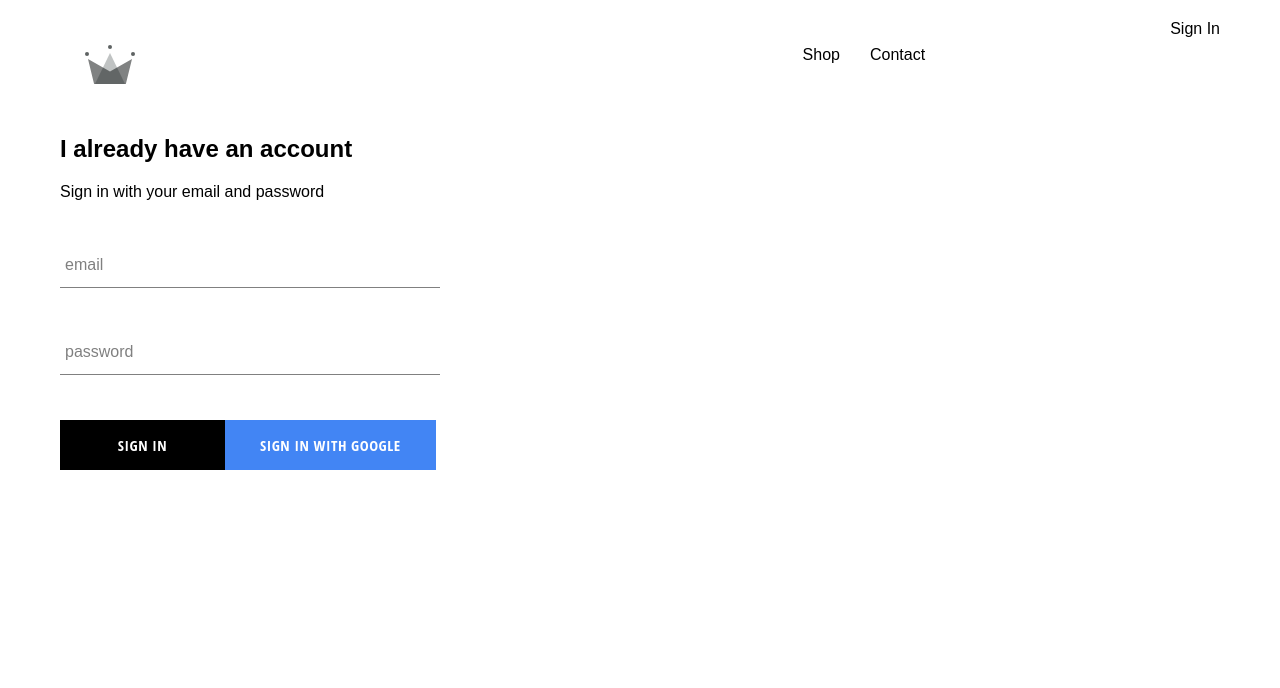
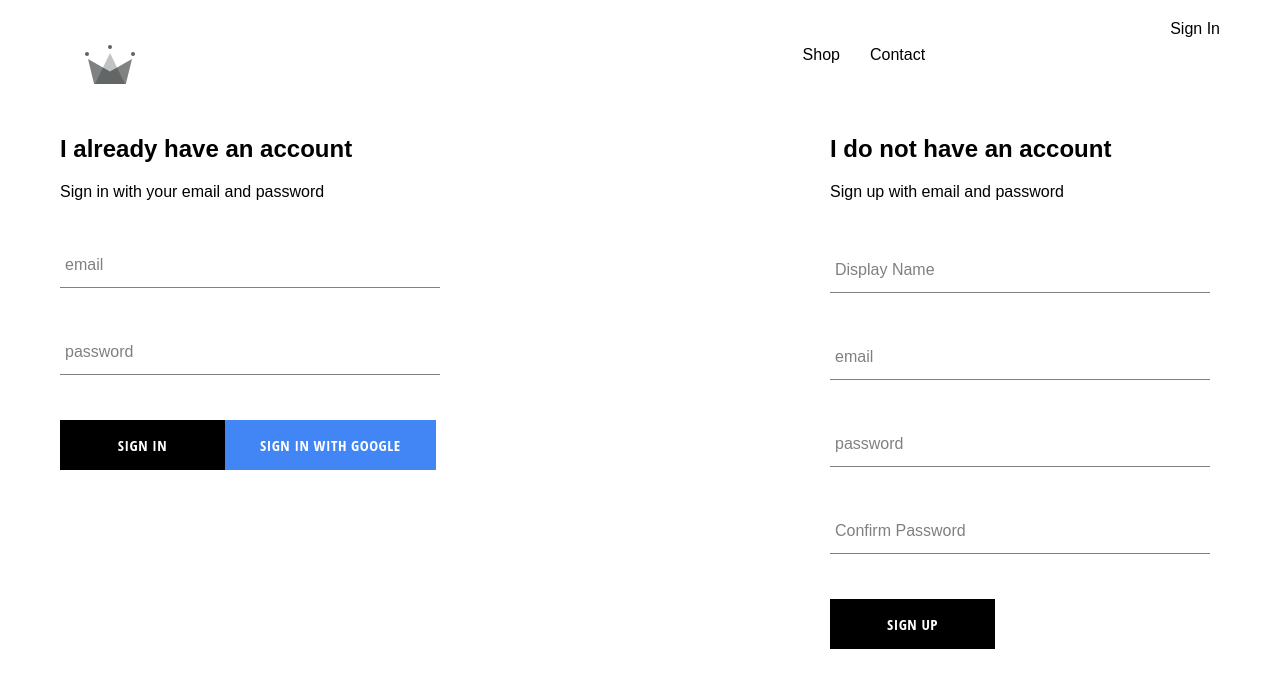
Before and after one commit to Ashraf-Raneem/Vasper-Clothing, a React (Create React App) app: page /signIn in a window 1280 px wide. Shown: the top 688 px of the page. Built offline with nearby package versions, Linux system fonts and the light colour scheme; no server answers.

Commit message:
sign up and sign in implemented

```diff
--- a/src/component/sign-in/sign-in.component.jsx
+++ b/src/component/sign-in/sign-in.component.jsx
@@ -27,7 +27,7 @@
     render () {
         return (
             <div className= "sign-in">
-                <h2>I already have an account</h2>
+                <h2 >I already have an account</h2>
                 <span>Sign in with your email and password</span>
 
                 <form onSubmit={this.handleSubmit}>
--- /dev/null
+++ b/src/component/sign-up/signUp.component.jsx
@@ -0,0 +1,107 @@
+import React from 'react'
+
+import CustomButtom from '../custom-button/custom-button.component'
+import FormInput from '../form-input/form-input.component'
+
+import {auth, createUserProfileDocument} from '../../firebase/firebase.utils'
+
+import './signUp.styles.scss'
+
+class SignUp extends React.Component {
+    constructor (){
+        super()
+
+        this.state = {
+            displayName : '',
+            email :'',
+            password : '',
+            confirmPassword : ''
+        }
+    }
+
+    handleSubmit = async event => {
+        event.preventDefault()
+        const {displayName, email, password , confirmPassword} = this.state
+
+        if (password != confirmPassword) {
+            alert('Passwards dont match')
+            return
+        }
+
+        try {
+            const {user} = await auth.createUserwithEmailAndPassword(email,password)
+            createUserProfileDocument(user , {displayName})
+
+            this.setState ({
+                displayName :'',
+                email : '',
+                password : '',
+                confirmPassword : ''
+            })
+
+        }catch (error) {
+            console.log (error)
+        }
+
+    }
+
+    handleChange = event => {
+        const {name, value} = event.target
+
+        this.setState({[name] : value})
+    }
+
+    render (){
+        const {displayName, email, password , confirmPassword} = this.state
+        return (
+            <div className='sign-up-form'>
+                <h2>I do not have an account</h2>
+                <span>Sign up with email and password</span>
+                <form className='title' onSubmit={this.handleSubmit}>
+                    <FormInput
+                        type='text'
+                        name='displayName'
+                        value={displayName}
+                        onChange= {this.handleChange}
+                        label='Display Name'
+                        required
+                    >
+                    </FormInput>
+
+                    <FormInput
+                        type='email'
+                        name='Email'
+                        value={email}
+                        onChange= {this.handleChange}
+                        label='email'
+                        required
+                    >
+                    </FormInput>
+
+                    <FormInput
+                        type='password'
+                        name='password'
+                        value={password}
+                        onChange= {this.handleChange}
+                        label='password'
+                        required
+                    >
+                    </FormInput>
+
+                    <FormInput
+                        type='password'
+                        name='confirmPassword'
+                        value={confirmPassword}
+                        onChange= {this.handleChange}
+                        label='Confirm Password'
+                        required
+                    >
+                    </FormInput>
+
+                    <CustomButtom type='submit' > SIGN UP </CustomButtom>
+                </form>
+            </div>
+        )
+    }
+}
+export default SignUp
--- /dev/null
+++ b/src/component/sign-up/signUp.styles.scss
@@ -0,0 +1,8 @@
+.sign-up-form {
+    display: flex;
+    flex-direction: column;
+    width: 380px;
+}
+.title {
+    margin: 5px 0px;
+}
--- a/src/firebase/firebase.utils.js
+++ b/src/firebase/firebase.utils.js
@@ -14,13 +14,36 @@
   };
 
   firebase.initializeApp(config);
+  export const createUserProfileDocument = async (userAuth, additionalData) => {
+    if (!userAuth) return;
+
+    const userRef = firestore.doc(`users/${userAuth.uid}`);
+
+    const snapShot = await userRef.get();
+
+    if (!snapShot.exists) {
+      const { displayName, email } = userAuth;
+      const createdAt = new Date();
+      try {
+        await userRef.set({
+          displayName,
+          email,
+          createdAt,
+          ...additionalData
+        });
+      } catch (error) {
+        console.log('error creating user', error.message);
+      }
+    }
+
+    return userRef;
+  };
 
   export const auth = firebase.auth();
   export const firestore = firebase.firestore();
 
   const provider = new firebase.auth.GoogleAuthProvider();
-  provider.setCustomParameters({prompt: 'select_account'});
-
+  provider.setCustomParameters({ prompt: 'select_account' });
   export const signInWithGoogle = () => auth.signInWithPopup(provider);
 
   export default firebase;
--- a/src/pages/sign-In-Out/sign-In-Out.component.jsx
+++ b/src/pages/sign-In-Out/sign-In-Out.component.jsx
@@ -1,10 +1,13 @@
 import React from 'react';
 import './sign-In-Out.styles.scss';
+
+import SignUp from '../../component/sign-up/signUp.component'
 import SignIn from '../../component/sign-in/sign-in.component'
 
 const signInAndSignOutPage = () => (
     <div className="signInAndSignOutPage">
     <SignIn></SignIn>
+    <SignUp></SignUp>
     </div>
 )
 export default signInAndSignOutPage;
--- a/src/pages/sign-In-Out/sign-In-Out.styles.scss
+++ b/src/pages/sign-In-Out/sign-In-Out.styles.scss
@@ -0,0 +1,6 @@
+.signInAndSignOutPage {
+    display: flex;
+    flex-direction: row;
+    width: 1150px;
+    justify-content: space-between;
+}
```
